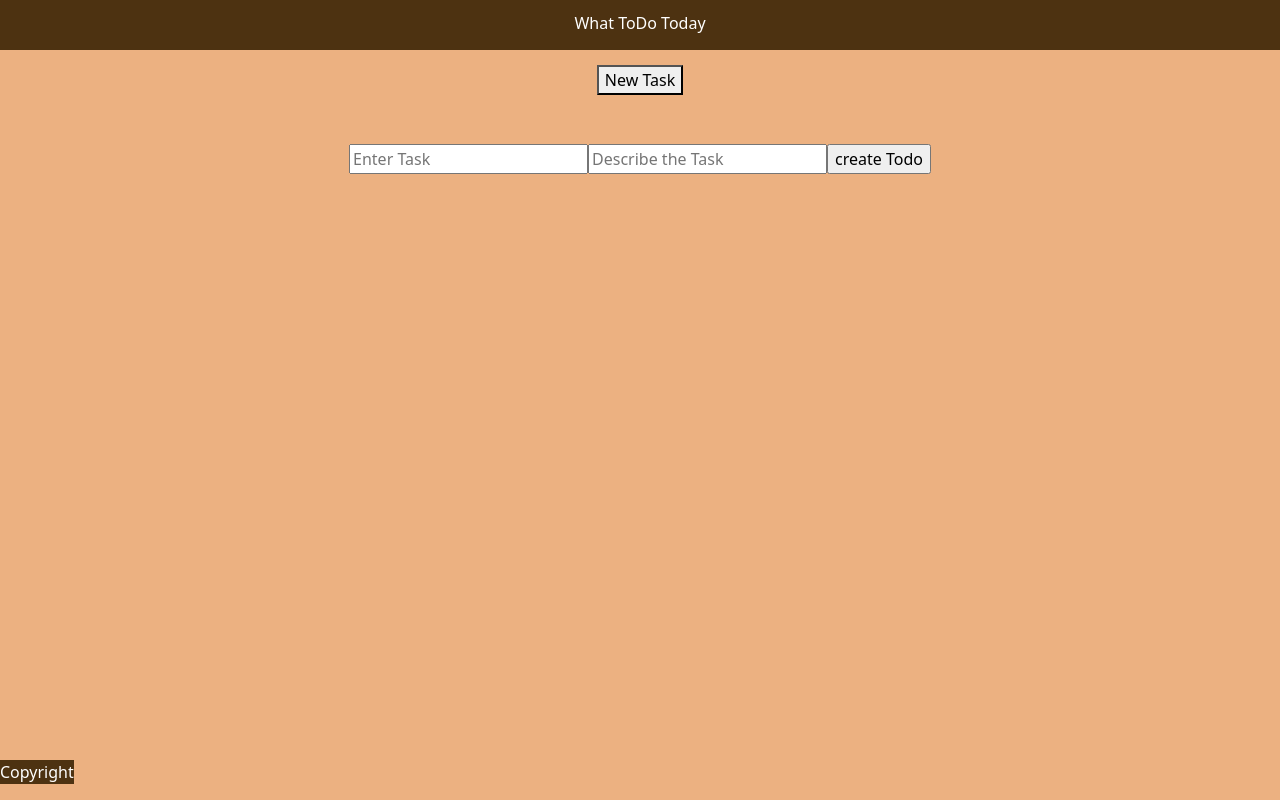
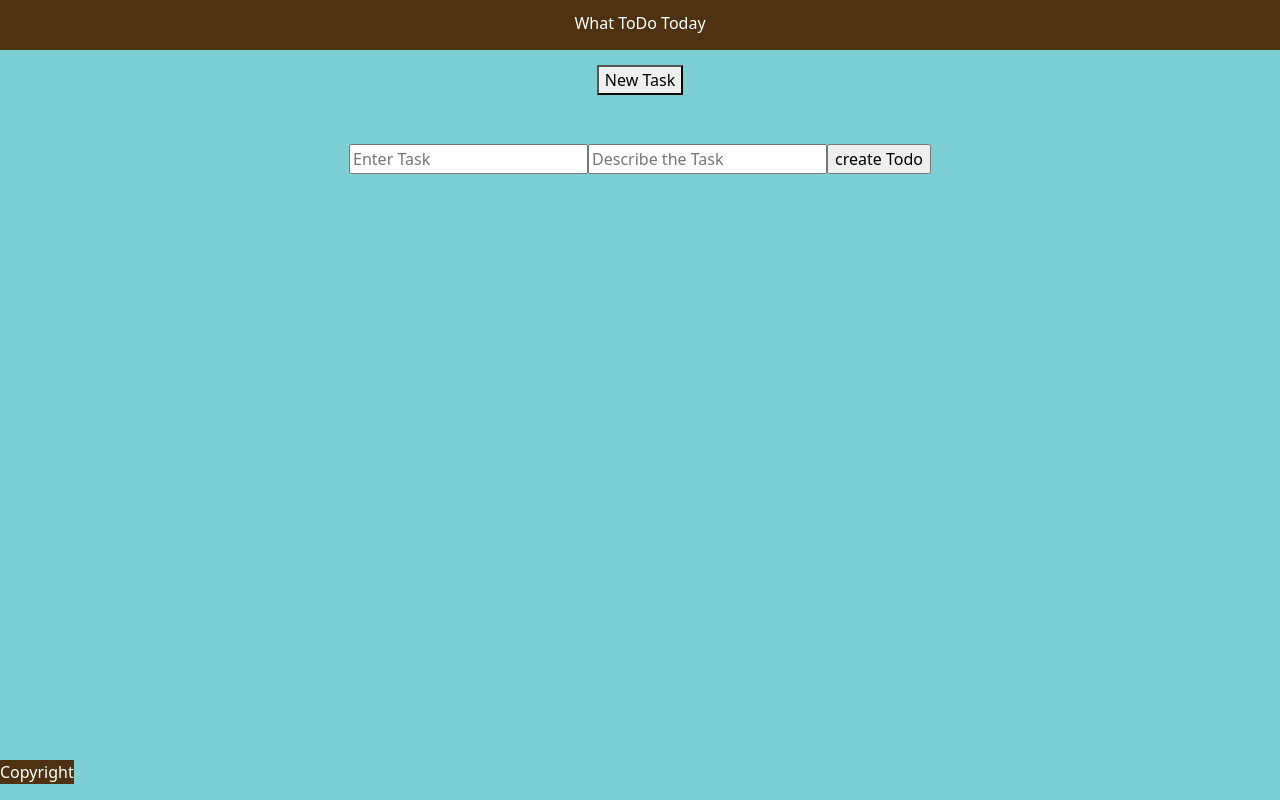
Before and after one commit to redpumpkin21/todo, a React (Create React App) app: page /new in a window 1280 px wide. Built offline with nearby package versions, Linux system fonts and the light colour scheme; no server answers.

Commit message:
change color

```diff
--- a/src/App.css
+++ b/src/App.css
@@ -3,7 +3,7 @@
   height: 100vh;
   /* background-image: url("https://previews.123rf.com/images/jojjik/jojjik1205/jojjik120500256/13859455-large-corkboard-texture-or-background.jpg");
    */
-   background-color: #ECB181;
+   background-color: #7ECFD4;
   background-size: cover;
 }
 
@@ -60,13 +60,13 @@
   margin-top: 5%;
   /* margin-bottom: 10%; */
   /* background-image: url("https://previews.123rf.com/images/jojjik/jojjik1205/jojjik120500256/13859455-large-corkboard-texture-or-background.jpg"); */
-  background-color: #ECB181;
+  background-color: #7ECFD4;
   background-size: cover;
 }
 
 .singleTodo{
   /* margin-bottom: 10%; */
-  background-color: #FCE851;
+  background-color: #FFCC06;
   border-style: double;
   /* margin-left: 30%;
   margin-right: 30%; */
```
